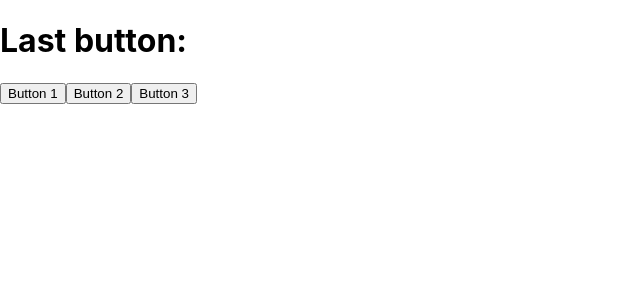
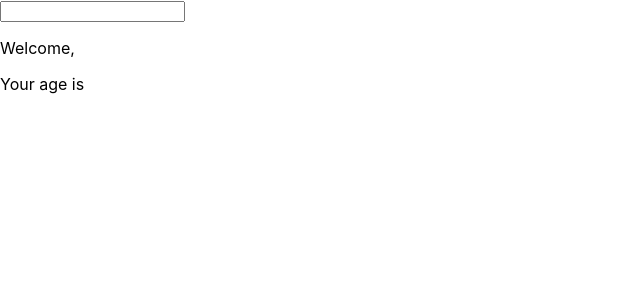
Before and after one commit to Katilina88/DevelhopeReact, a React (Create React App) app in the folder my-app/: page / in a window 1280 px wide. Shown: the top 300 px of the page, without its empty margins (0-640 px from the left). Built offline with nearby package versions, Linux system fonts and the light colour scheme.

Commit message:
feat: aggiunto esercizio forms-01

```diff
--- a/my-app/src/App.js
+++ b/my-app/src/App.js
@@ -1,9 +1,10 @@
 import React from "react";
 
-import Counter from './Counter';
+import Counter from './components/Counter';
 
-import ClickCounter from "./ClickCounter";
-import ClickTracker from "./ClickTracker";
+import ClickCounter from "./components/ClickCounter";
+import ClickTracker from "./components/ClickTracker";
+import InteractiveWelcome from "./components/InteractiveWelcome";
 
 
 class App extends React.Component {
@@ -14,7 +15,8 @@ class App extends React.Component {
 
        {/*<Counter initialCount={5} increment={3} interval={3000}/>*/}
        {/*<ClickCounter />*/}
-       <ClickTracker />
+       {/*<ClickTracker />*/}
+       <InteractiveWelcome />
 
       </div>
     )
--- /dev/null
+++ b/my-app/src/components/InteractiveWelcome.js
@@ -0,0 +1,24 @@
+import React from 'react'
+import Welcome from'../components/Welcome'
+
+class InteractiveWelcome extends React.Component {
+    state = {
+        name: ''
+    }
+    handleInputChange = (event) => {
+        this.setState((prevState) => ({
+            name: event.target.value
+        }))
+    }
+
+  render() {
+    return (
+      <div>
+        <input type="text" value={this.state.name} onChange={this.handleInputChange} ></input>
+        <Welcome name={this.state.name}/>
+      </div>
+    )
+  }
+}
+
+export default InteractiveWelcome
--- /dev/null
+++ b/my-app/src/components/Welcome.js
@@ -0,0 +1,13 @@
+import React from 'react';
+
+class Welcome extends React.Component {
+    render() {
+        return (
+            <div>
+                <p>Welcome, {this.props.name}</p>
+                <p>Your age is {this.props.age}</p>
+            </div>
+        )
+    }
+}
+export default Welcome
```
Also changed, not shown: my-app/src/components/ClickCounter.js (renamed from my-app/src/ClickCounter.js), my-app/src/components/ClickTracker.js (renamed from my-app/src/ClickTracker.js), my-app/src/components/Counter.js (renamed from my-app/src/Counter.js), my-app/src/components/CounterDisplay.js (renamed from my-app/src/CounterDisplay.js).
